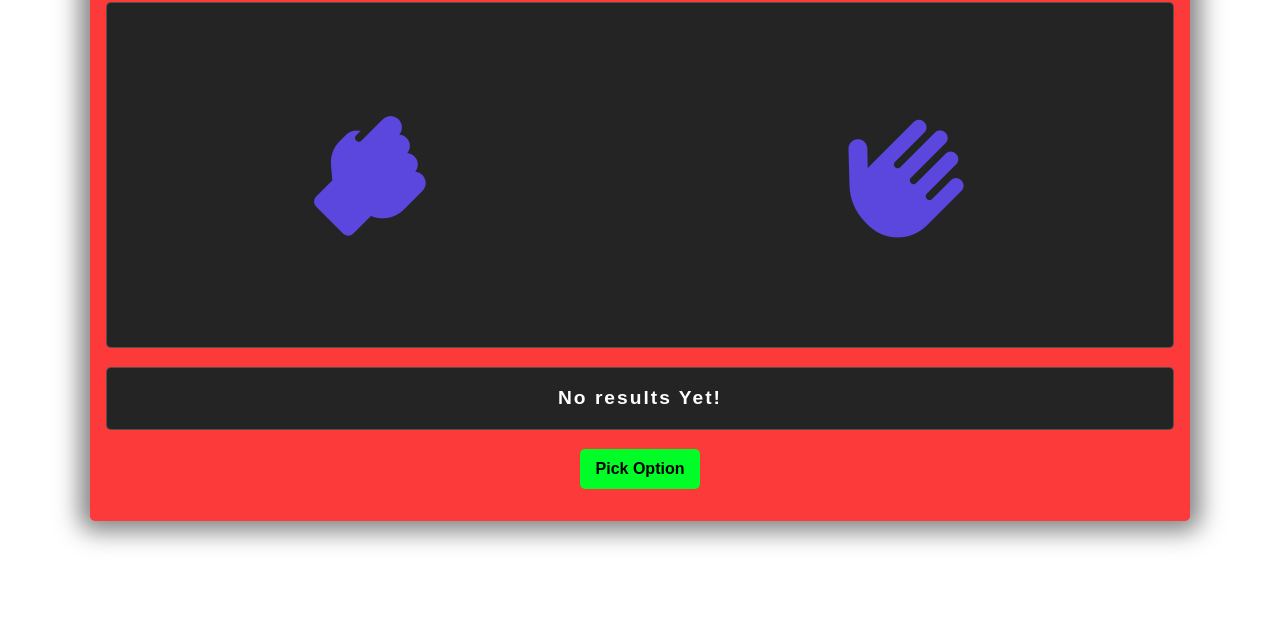
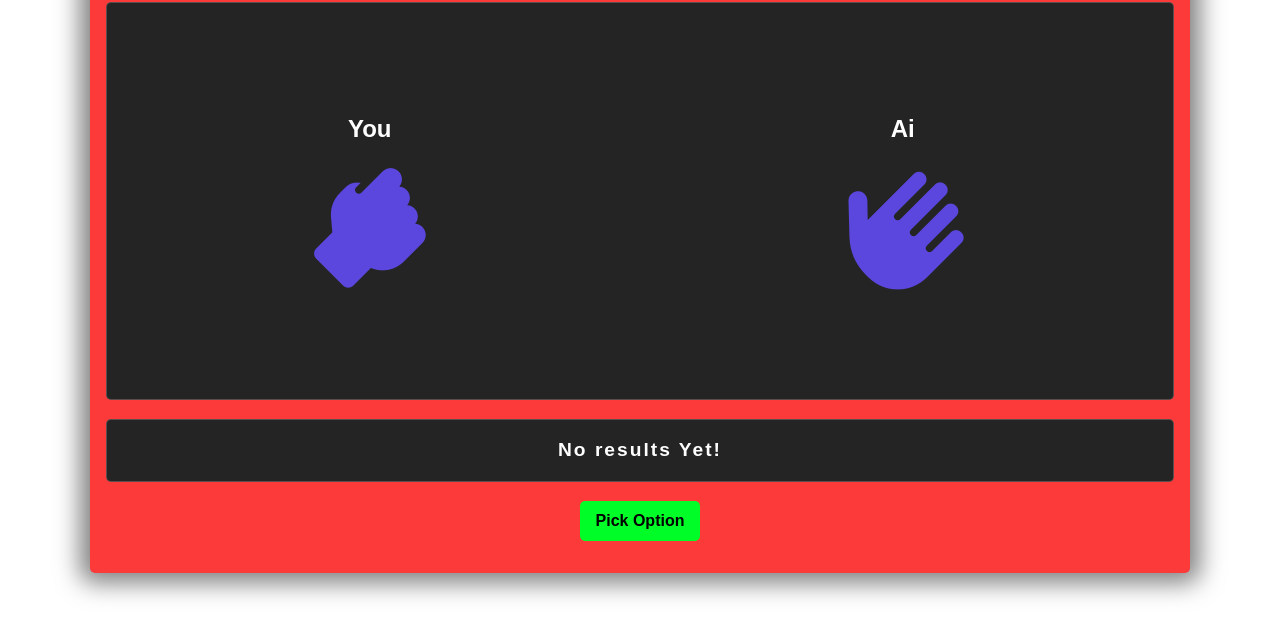
Before and after one commit to AmkaE/rock-paper-scissor-game, a plain HTML site: page index.html in a window 1280 px wide. Shown: the part 115-752 px from the top of the page. Drawn offline with Linux system fonts and the light colour scheme.

Commit message:
add identification to both player and the ai

```diff
--- a/index.html
+++ b/index.html
@@ -16,8 +16,14 @@
   <div class="container">
     <h1>Rock, Paper and Scissors Game</h1>
     <div class="game-screen">
-      <h2><span class="icons player-icon"><i class="fa-solid fa-hand-back-fist"></i></span></h2>
-      <h2><span class="icons ai-icon"><i class="fa-solid fa-hand"></i></span></h2>
+      <h2> <span class="player">You</span>
+        <span class="icons player-icon">
+          <i class="fa-solid fa-hand-back-fist"></i>
+        </span>
+      </h2>
+      <h2><span class="ai">Ai</span><span class="icons ai-icon">
+          <i class="fa-solid fa-hand"></i>
+        </span></h2>
     </div>
     <div class="game-controlls">
       <p class="game-results">No results Yet!</p>
--- a/style.css
+++ b/style.css
@@ -23,6 +23,17 @@
 	display: flex;
 	justify-content: space-around;
 	padding: 7em 0;
+}
+
+.game-screen h2 {
+	display: flex;
+	flex-direction: column;
+}
+
+.game-screen h2 .player,
+.game-screen h2 .ai {
+	color: #fff;
+	padding-bottom: 1em;
 }
 
 .game-controlls {
```
